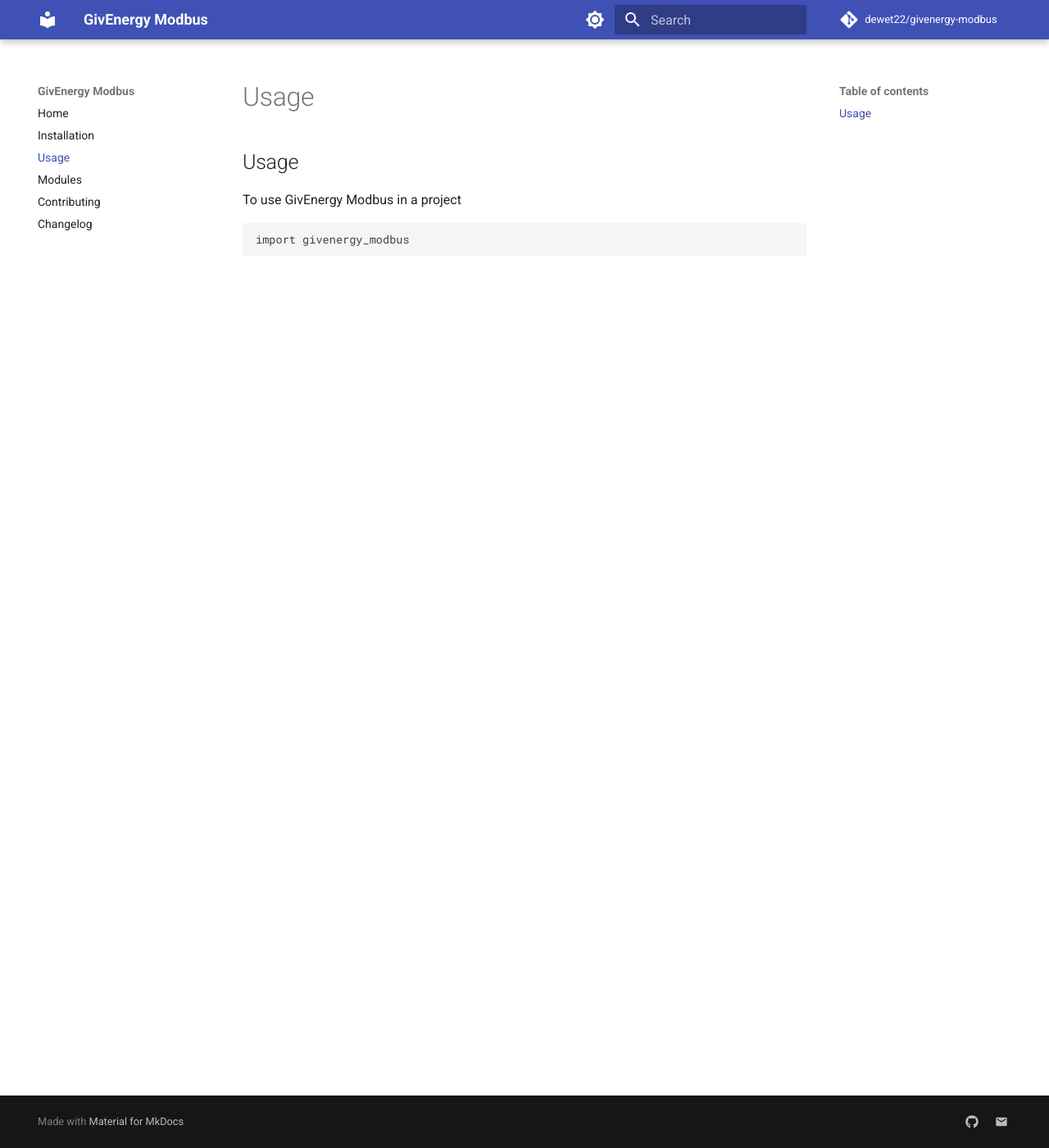
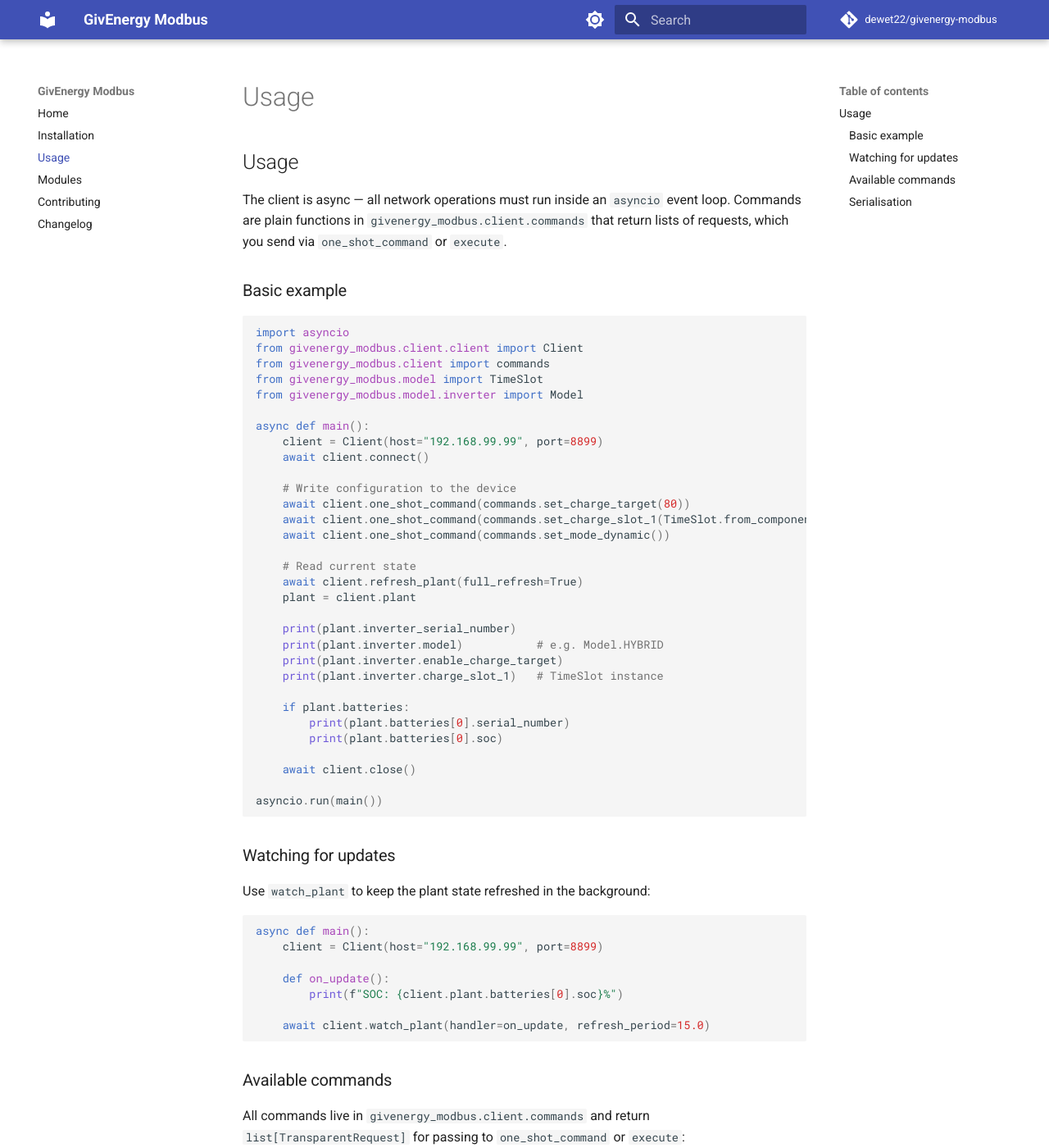
Before and after one commit to dewet22/givenergy-modbus, an MkDocs documentation site: the page built from docs/usage.md, in a window 1280 px wide and 1400 px high. Shown: the whole window at 82% size. Built offline with MkDocs 1.6.1 and Material for MkDocs 9.7.7, drawn with Linux system fonts in a browser that asks for light colours; comment, search, counter and statistics services are not loaded; some of the changed text lies outside the part shown.

Commit message:
update docs for v1.0.0 API
- installation.md: fix broken cookiecutter template URLs, master→main,
  add Python 3.13+ requirement
- usage.md: replace stub with full async usage example, command table,
  watch_plant example, and serialisation note
- api.md: add mkdocstrings sections for all major submodules
- _config.yml: remove Jekyll artifact (Pages now serves pre-built mkdocs)

Co-Authored-By: Claude Sonnet 4.6 <noreply@anthropic.com>

````diff
--- a/docs/_config.yml
+++ /dev/null
@@ -1 +0,0 @@
-theme: jekyll-theme-minimal
--- a/docs/usage.md
+++ b/docs/usage.md
@@ -1,7 +1,87 @@
 # Usage
 
-To use GivEnergy Modbus in a project
+The client is async — all network operations must run inside an `asyncio` event loop.
+Commands are plain functions in `givenergy_modbus.client.commands` that return lists of
+requests, which you send via `one_shot_command` or `execute`.
 
+## Basic example
+
+```python
+import asyncio
+from givenergy_modbus.client.client import Client
+from givenergy_modbus.client import commands
+from givenergy_modbus.model import TimeSlot
+from givenergy_modbus.model.inverter import Model
+
+async def main():
+    client = Client(host="192.168.99.99", port=8899)
+    await client.connect()
+
+    # Write configuration to the device
+    await client.one_shot_command(commands.set_charge_target(80))
+    await client.one_shot_command(commands.set_charge_slot_1(TimeSlot.from_components(0, 30, 4, 30)))
+    await client.one_shot_command(commands.set_mode_dynamic())
+
+    # Read current state
+    await client.refresh_plant(full_refresh=True)
+    plant = client.plant
+
+    print(plant.inverter_serial_number)
+    print(plant.inverter.model)           # e.g. Model.HYBRID
+    print(plant.inverter.enable_charge_target)
+    print(plant.inverter.charge_slot_1)   # TimeSlot instance
+
+    if plant.batteries:
+        print(plant.batteries[0].serial_number)
+        print(plant.batteries[0].soc)
+
+    await client.close()
+
+asyncio.run(main())
 ```
-import givenergy_modbus
+
+## Watching for updates
+
+Use `watch_plant` to keep the plant state refreshed in the background:
+
+```python
+async def main():
+    client = Client(host="192.168.99.99", port=8899)
+
+    def on_update():
+        print(f"SOC: {client.plant.batteries[0].soc}%")
+
+    await client.watch_plant(handler=on_update, refresh_period=15.0)
 ```
+
+## Available commands
+
+All commands live in `givenergy_modbus.client.commands` and return
+`list[TransparentRequest]` for passing to `one_shot_command` or `execute`:
+
+| Function | Description |
+|---|---|
+| `set_charge_target(soc)` | Stop charging when SOC reaches `soc`% |
+| `disable_charge_target()` | Remove SOC limit, target 100% |
+| `set_enable_charge(enabled)` | Enable or disable charging |
+| `set_enable_discharge(enabled)` | Enable or disable discharging |
+| `set_charge_slot_1(timeslot)` | Set charge slot 1 start/end times |
+| `set_charge_slot_2(timeslot)` | Set charge slot 2 start/end times |
+| `set_discharge_slot_1(timeslot)` | Set discharge slot 1 start/end times |
+| `set_discharge_slot_2(timeslot)` | Set discharge slot 2 start/end times |
+| `set_mode_dynamic()` | Dynamic/Eco mode — maximise self-consumption |
+| `set_mode_storage(...)` | Storage mode with configurable discharge slots |
+| `set_battery_soc_reserve(val)` | Minimum SOC to maintain |
+| `set_battery_charge_limit(val)` | Charge power limit (0–50%) |
+| `set_battery_discharge_limit(val)` | Discharge power limit (0–50%) |
+| `set_system_date_time(dt)` | Set inverter clock |
+| `set_inverter_reboot()` | Restart the inverter |
+
+## Serialisation
+
+All model objects are pydantic v2 models:
+
+```python
+plant.inverter.model_dump()       # dict
+plant.inverter.model_dump_json()  # JSON string
+```
````
Also changed, not shown: docs/api.md (+31 -1 lines), docs/installation.md (+13 -29 lines).
